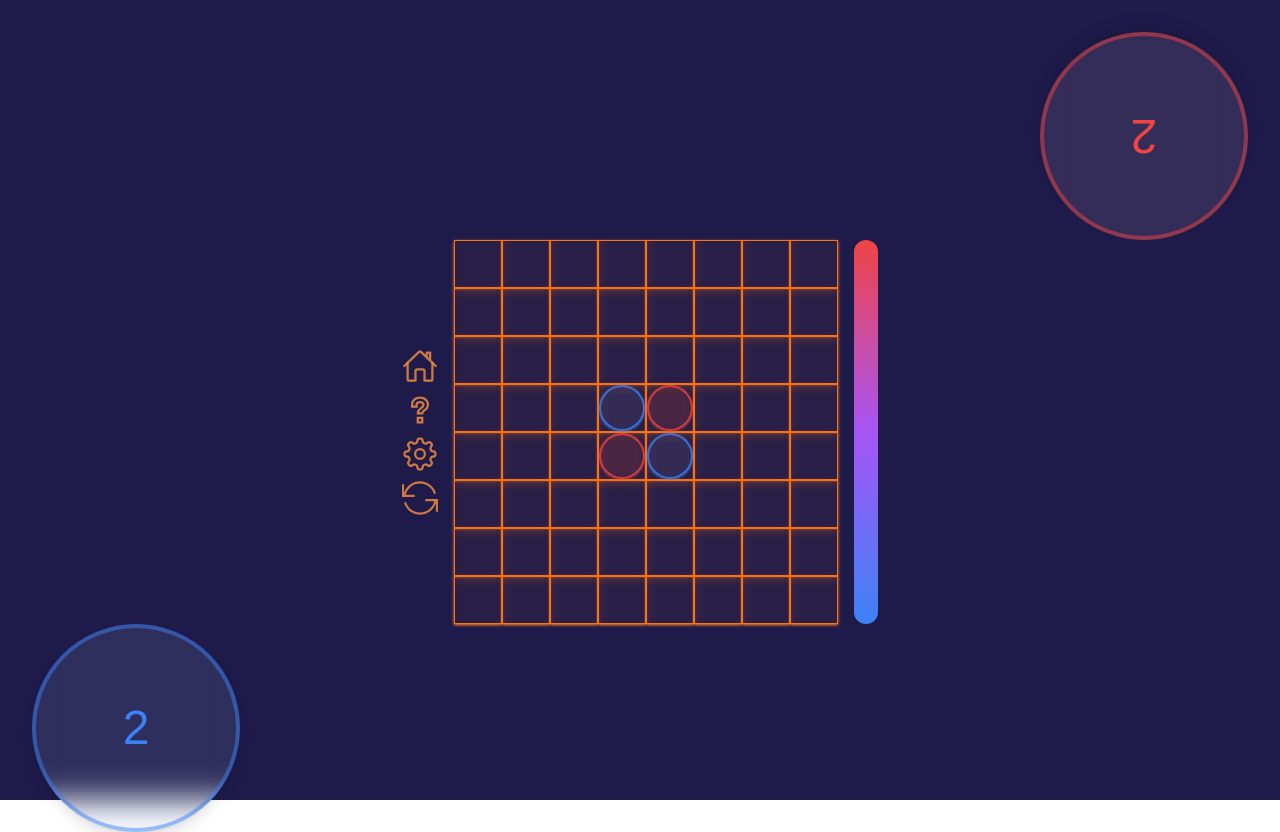
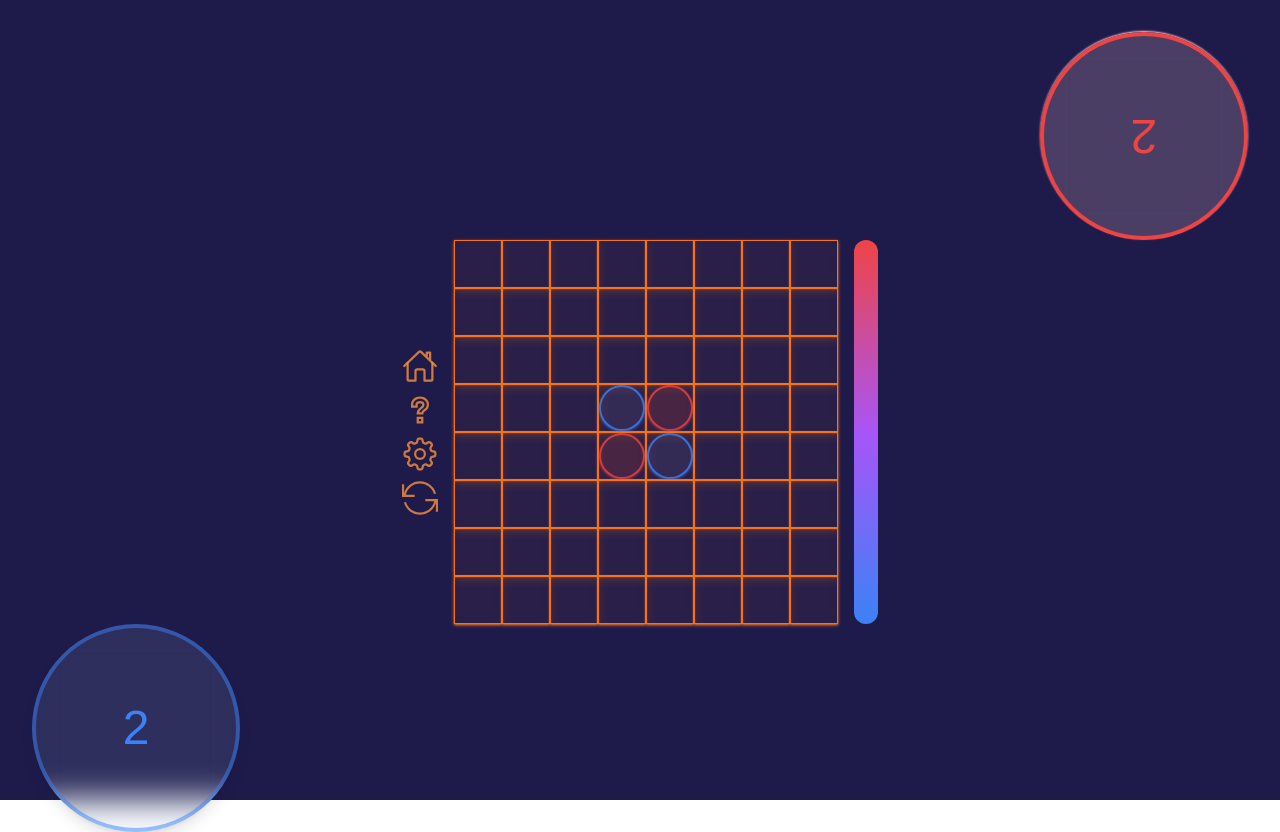
Before and after one commit to silenvx/reversi, a React (Vite) app in the folder app/: page /reversi/ in a window 1280 px wide. Built offline with nearby package versions, Linux system fonts and the light colour scheme; the HTML template or start-up script is replaced by a standard one.

Commit message:
fix: 現在のプレイヤーはスコアが光る

```diff
--- a/app/src/components/features/score/ScoreContainer.tsx
+++ b/app/src/components/features/score/ScoreContainer.tsx
@@ -9,6 +9,10 @@
 
 export function ScoreContainer({ reversiGame, player }: ScoreContainerProps) {
   return (
-    <ScorePresenter score={reversiGame.getScore(player)} player={player} />
+    <ScorePresenter
+      score={reversiGame.getScore(player)}
+      player={player}
+      isPlaying={reversiGame.currentPlayer === player}
+    />
   );
 }
--- a/app/src/components/features/score/ScorePresenter.tsx
+++ b/app/src/components/features/score/ScorePresenter.tsx
@@ -1,22 +1,27 @@
 import { Disc, DiscType } from "@/domains/reversi/const";
 
-const colorClass = (player: DiscType) => {
+const colorClass = (player: DiscType, isPlaying: boolean) => {
   if (player === Disc.black) {
-    return "bg-red-200/10 border-red-500/50 text-red-500";
+    return `text-red-500 ${isPlaying ? "bg-red-200/20 border-red-500/100 shadow-red-200 shadow-sm" : "bg-red-200/10 border-red-500/50"}`;
   }
-  return "bg-blue-200/10 border-blue-500/50 text-blue-500";
+  return `text-blue-500 ${isPlaying ? "bg-blue-200/20 border-blue-500/100 shadow-blue-200 shadow-sm" : "bg-blue-200/10 border-blue-500/50"}`;
 };
 
 type ScoreContainerProps = {
   score: number;
   player: DiscType;
+  isPlaying: boolean;
 };
 
-export function ScorePresenter({ score, player }: ScoreContainerProps) {
+export function ScorePresenter({
+  score,
+  player,
+  isPlaying,
+}: ScoreContainerProps) {
   return (
     <div>
       <div
-        className={`mx-auto flex h-52 w-52 items-center justify-center rounded-full border-4 text-5xl shadow-lg backdrop-blur-lg ${colorClass(player)}`}
+        className={`mx-auto flex h-52 w-52 items-center justify-center rounded-full border-4 text-5xl shadow-lg backdrop-blur-lg ${colorClass(player, isPlaying)}`}
       >
         {score}
       </div>
```
